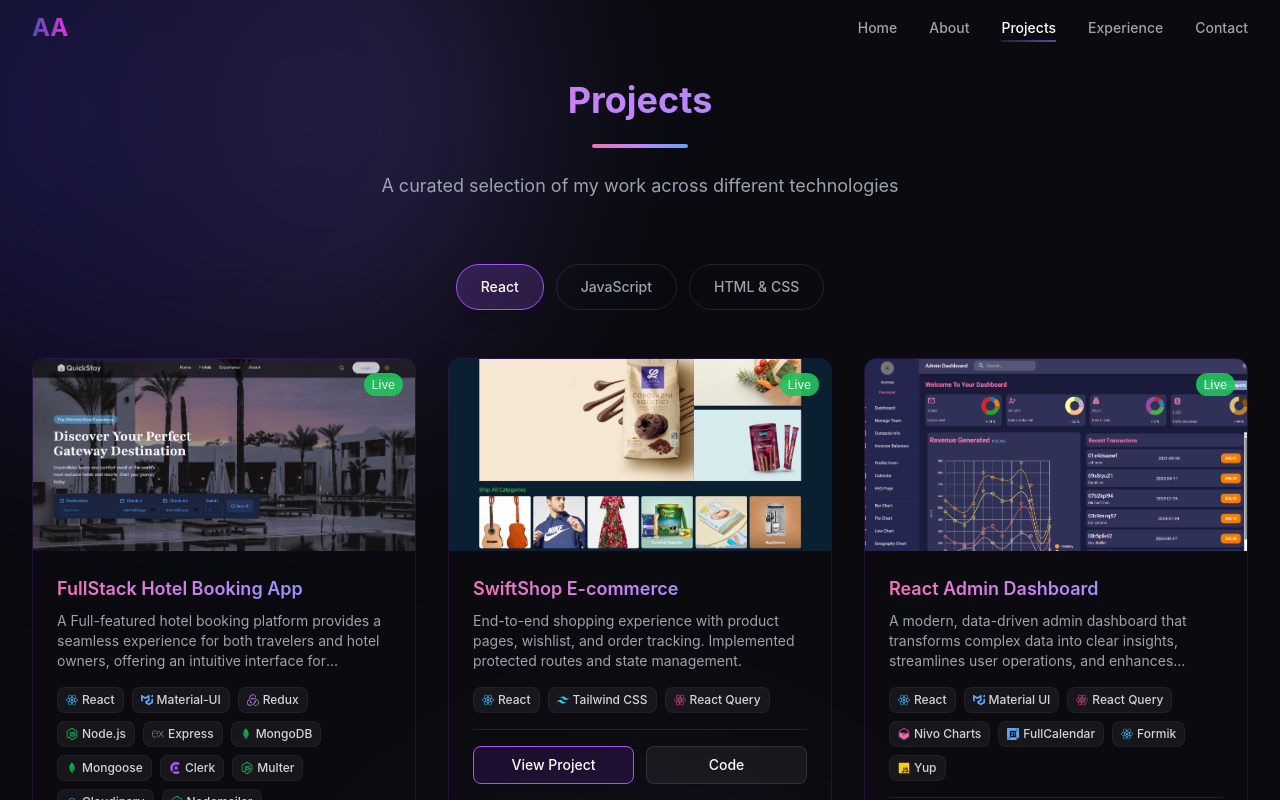
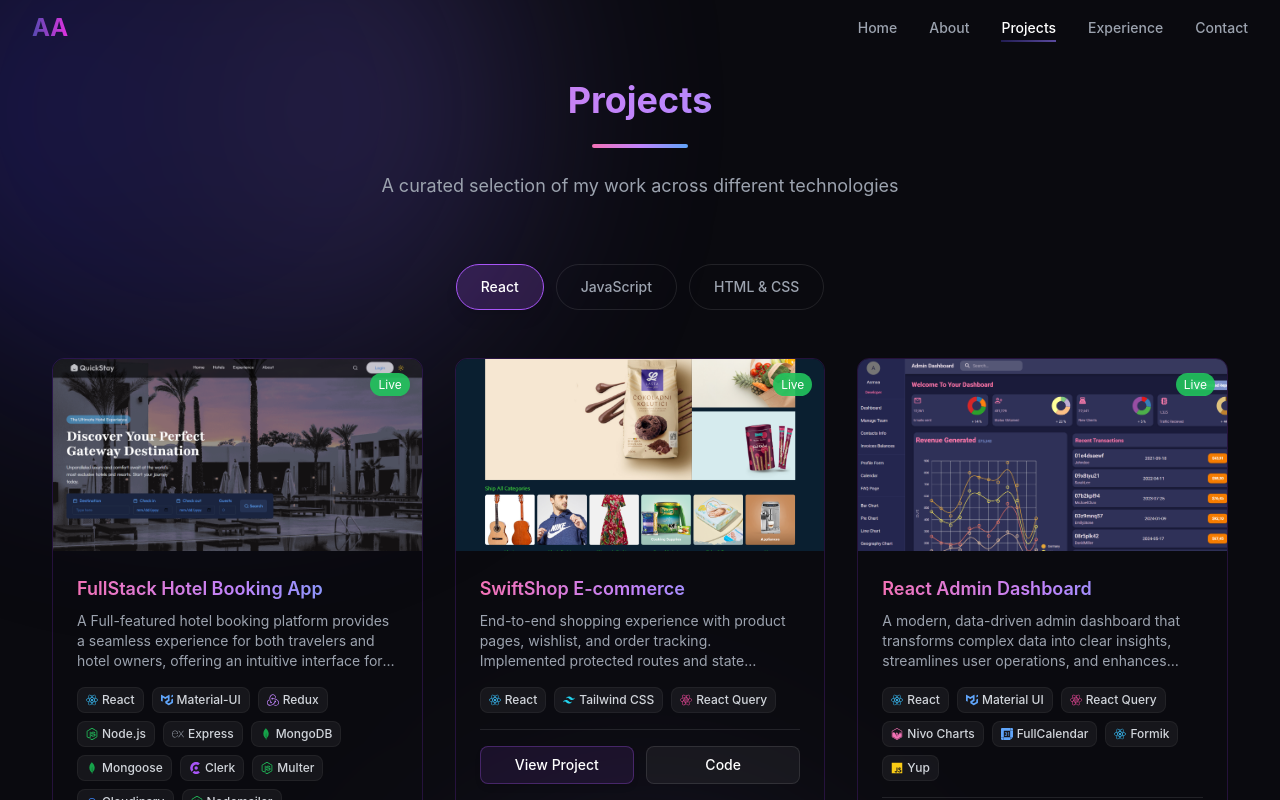
Before and after one commit to Asmaa-Abdo22/My-Portfolio, a React (Vite) app: page /projects in a window 1280 px wide. Shown: the top 800 px of the page. Built offline with nearby package versions, Linux system fonts and the light colour scheme.

Commit message:
enhance cards in projects

```diff
--- a/src/pages/Projects.jsx
+++ b/src/pages/Projects.jsx
@@ -101,7 +101,7 @@ const Projects = () => {
           ))}
         </div>
 
-        <div className="grid grid-cols-1 md:grid-cols-2 xl:grid-cols-3 gap-8">
+        <div className="grid grid-cols-1 md:grid-cols-2 xl:grid-cols-3 gap-8 px-5">
           <AnimatePresence>
             {filteredProjects.map((project) => (
               <motion.div
@@ -110,7 +110,7 @@ const Projects = () => {
                 animate={{ opacity: 1, y: 0 }}
                 exit={{ opacity: 0, y: -20 }}
                 transition={{ duration: 0.3, ease: "easeInOut" }}
-                className="group border border-purple-600/20 rounded-xl overflow-hidden transition-all duration-300"
+                className="group border  border-purple-600/20 rounded-xl overflow-hidden transition-all duration-300"
               >
                 <div className="relative overflow-hidden">
                   <img
@@ -155,7 +155,7 @@ const Projects = () => {
                         href={project.liveDemo}
                         target="_blank"
                         rel="noopener noreferrer"
-                        className="flex-1 text-center px-3 py-2 border border-purple-500 shadow-md bg-purple-800/20 text-white rounded-lg text-sm font-medium transition-all duration-300 transform hover:scale-105 hover:bg-purple-700/30"
+                        className="flex-1 text-center px-3 py-2 border border-purple-500/30 bg-purple-500/10 text-white shadow-md  hover:bg-purple-500/1 rounded-lg text-sm font-medium transition-all duration-300 transform hover:scale-105"
                       >
                         View Project
                       </a>
```
